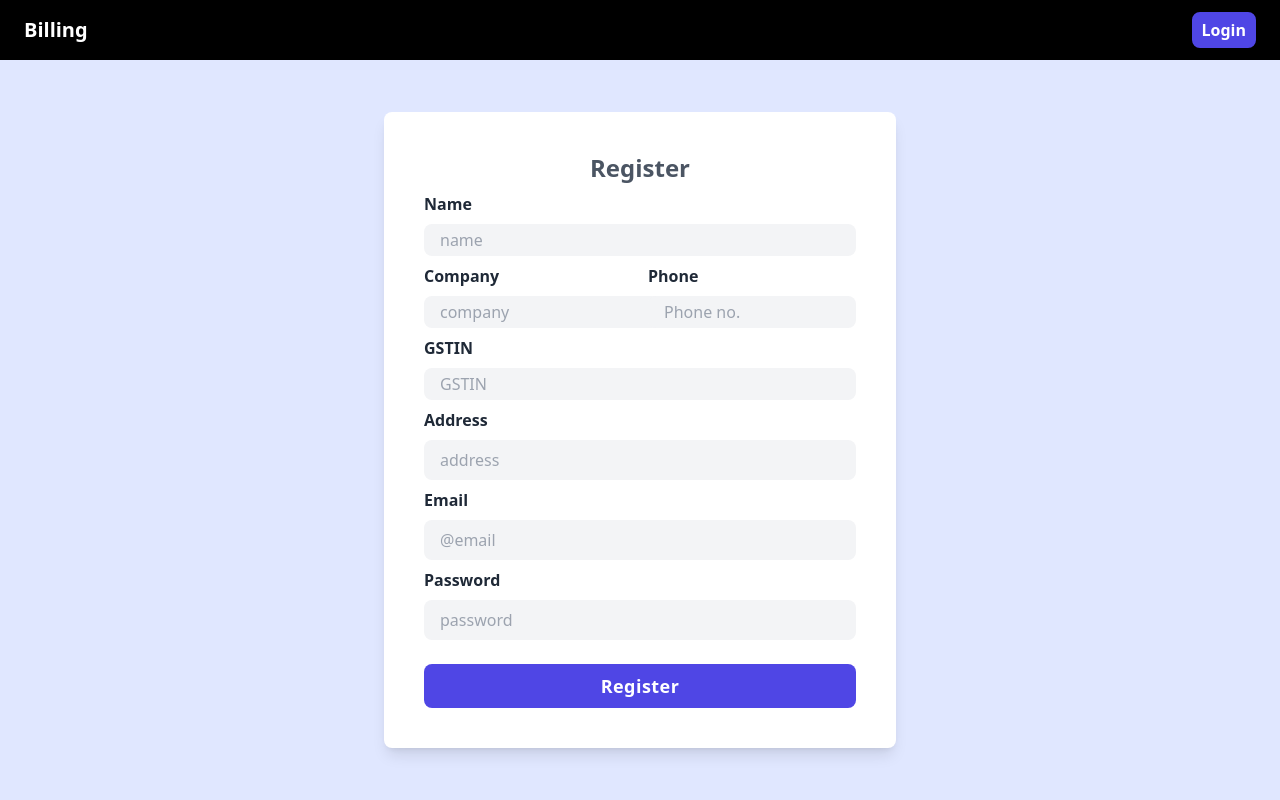
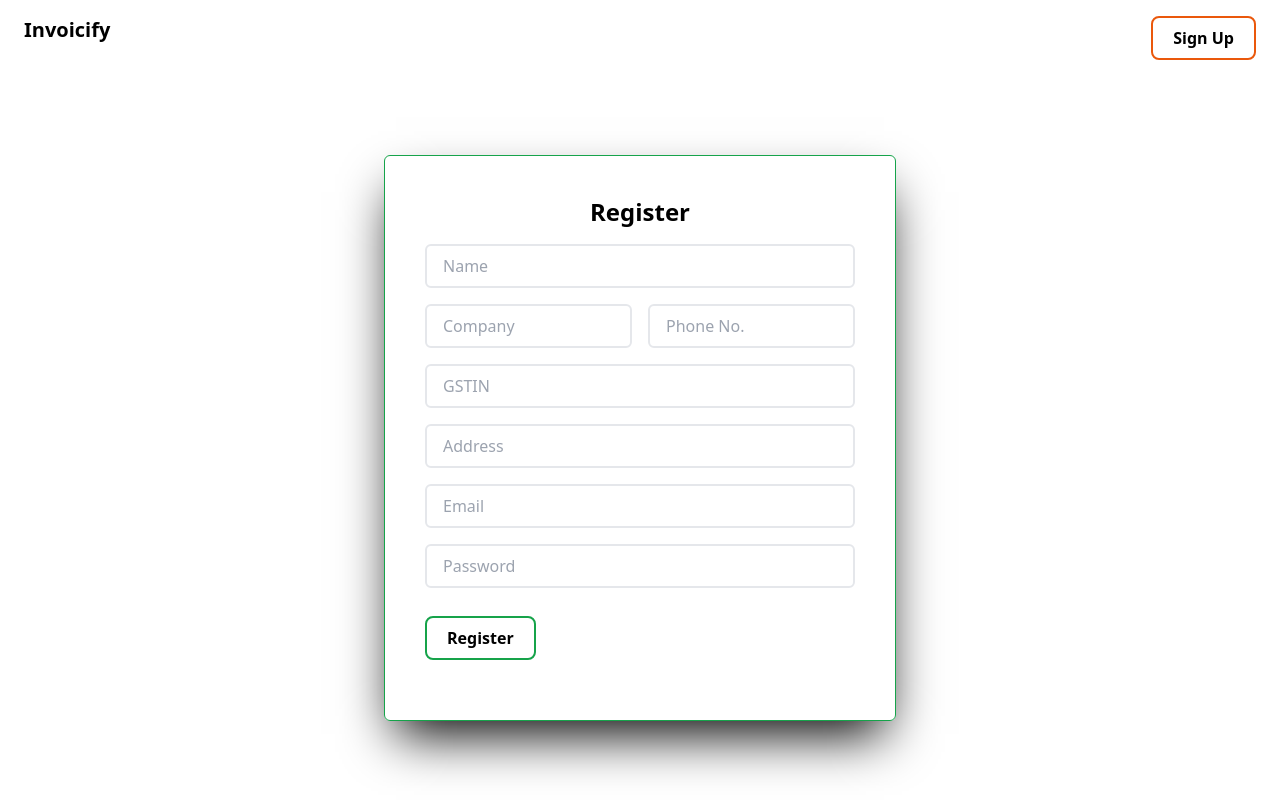
Before and after one commit to Aditya10T/BillingApp, a React (Vite) app in the folder frontend/: page /register in a window 1280 px wide. Built offline with nearby package versions, Linux system fonts and the light colour scheme.

Commit message:
UI fixed in Login, register and Profile

```diff
--- a/frontend/src/pages/Login.jsx
+++ b/frontend/src/pages/Login.jsx
@@ -46,8 +46,8 @@ const Login = () => {
           </div>
         </div>
         <div className="">
-          <div className="mx-auto border-2 border-green-600 rounded-md w-[70%] md:w-[40%] p-10 ">
-            <h1 className="mx-auto text-xl font-bold text-left mb-5 ">LOGIN</h1>
+          <div className=" text-center shadow-2xl shadow-black   mx-auto border border-green-600 rounded-md w-[70%] md:w-[40%] p-10 ">
+            <h1 className=" mx-auto text-xl font-bold text-center mb-5 ">LOGIN</h1>
             <input
               onChange={(e) => setEmail(e.target.value)}
               className="my-2 w-full rounded-md px-4 py-2 border-2 focus:border-green-600 outline-0"
@@ -64,7 +64,7 @@ const Login = () => {
             />
             <button
               onClick={handleLogin}
-              className="my-2 border-2 border-green-600 rounded-md px-5 py-2 hover:bg-green-500 font-semibold"
+              className="my-2 border-2 border-green-600 rounded-md px-5 py-2 hover:bg-green-500 font-semibold "
             >
               Log in
             </button>
--- a/frontend/src/pages/Profile.jsx
+++ b/frontend/src/pages/Profile.jsx
@@ -16,7 +16,7 @@ const Profile = () => {
   const [oldPassword, setOldPassword] = useState("");
   const [newPassword, setNewPassword] = useState("");
   const [confirmPassword, setConfirmPassword] = useState("");
-  const { user, setUser } = useContext(UserContext);
+  const {user, setUser } = useContext(UserContext);
   const [vis, setVis] = useState(false);
   const navigate = useNavigate();
   console.log("context = ");
@@ -89,16 +89,15 @@ const Profile = () => {
   }, [navigate, user]);
 
   return (
-    <>
-      <div className="flex flex-col h-screen">
-        <div className="flex flex-row w-screen">
+      <div className="grid grid-cols-1 h-screen">
+        <div className="grid grid-cols-2  justify-between h-fit ">
           <Sidebar />
           <a className="ml-14 mt-2.5 font-bold text-2xl" href="/home">
-            Billing
+            Invoicify
           </a>
         </div>
-        <div className="flex-grow mt-10 flex flex-col justify-center items-center">
-          <div className="flex flex-col w-[500px] h-max p-6 border-solid  rounded-lg shadow-lg shadow-black border-indigo-300">
+        <div className="py-10">
+          <div className="shadow-2xl shadow-black   mx-auto border border-green-600 rounded-md w-[70%] md:w-[40%] p-10 ">
             <h1 className="self-center font-bold text-2xl text-black">
               Profile
             </h1>
@@ -108,7 +107,7 @@ const Profile = () => {
               </label>
               <input
                 value={name}
-                className="border-solid border-2 p-2 rounded-md bg-gray-200"
+                className="mb-1 w-full rounded-md px-4 py-2 border-2  focus:border-green-600 outline-0"
                 onChange={(e) => {
                   setName(e.target.value);
                 }}
@@ -118,7 +117,7 @@ const Profile = () => {
               </label>
               <input
                 value={email}
-                className="border-solid border-2 p-2 rounded-md bg-gray-200"
+                className="mb-1 w-full rounded-md px-4 py-2 border-2 focus:border-green-600 outline-0"
                 onChange={(e) => {
                   setEmail(e.target.value);
                 }}
@@ -128,7 +127,7 @@ const Profile = () => {
               </label>
               <input
                 value={phone}
-                className="border-solid border-2 p-2 rounded-md bg-gray-200"
+                className="mb-1 w-full rounded-md px-4 py-2 border-2 focus:border-green-600 outline-0"
                 onChange={(e) => {
                   setPhone(e.target.value);
                 }}
@@ -138,7 +137,7 @@ const Profile = () => {
               </label>
               <input
                 value={company}
-                className="border-solid border-2 p-2 rounded-md bg-gray-200"
+                className="mb-1 w-full rounded-md px-4 py-2 border-2 focus:border-green-600 outline-0"
                 onChange={(e) => {
                   setCompany(e.target.value);
                 }}
@@ -148,7 +147,7 @@ const Profile = () => {
               </label>
               <input
                 value={address}
-                className="border-solid border-2 p-2 rounded-md bg-gray-200"
+                className="mb-1 w-full rounded-md px-4 py-2 border-2 focus:border-green-600 outline-0"
                 onChange={(e) => {
                   setAddress(e.target.value);
                 }}
@@ -158,7 +157,7 @@ const Profile = () => {
               </label>
               <input
                 value={gstin}
-                className="border-solid border-2 p-2 rounded-md bg-gray-200"
+                className="mb-1 w-full rounded-md px-4 py-2 border-2 focus:border-green-600 outline-0"
                 onChange={(e) => {
                   setGstin(e.target.value);
                 }}
@@ -166,7 +165,7 @@ const Profile = () => {
             </div>
             <button
               onClick={handleUpdate}
-              className="mt-4 border-solid border-2 py-2 bg-orange-500 hover:bg-indigo-800 rounded-md text-black font-semibold"
+              className="ml-2 mt-5 font-semibold border-solid border-2 border-green-600 py-2 px-5 rounded-lg  hover:bg-green-500"
             >
               Update
             </button>
@@ -175,12 +174,14 @@ const Profile = () => {
                 setVis(true);
               }}
               hidden={vis ? "hidden" : ""}
-              className="mt-4 border-solid border-2 py-2 bg-green-500 hover:bg-indigo-800 text-white"
+              className="mx-2 my-5 font-semibold border-solid border-2 border-orange-600 py-2 px-5 rounded-lg  hover:bg-orange-500"
             >
               Change Password
             </button>
             {vis && (
-              <div className="flex flex-col mt-4 p-4">
+              <>
+              <hr className="my-10 border-2 border-orange-600"/>
+              <div className="  p-4">
                   <form
                     className="flex flex-col"
                     onSubmit={updatePasswordSubmit}
@@ -193,7 +194,7 @@ const Profile = () => {
                         placeholder="Old Password"
                         required
                         value={oldPassword}
-                        className="border-solid border-2 p-2 rounded-md bg-gray-200"
+                        className="mb-1 w-full rounded-md px-4 py-2 border-2 focus:border-green-600 outline-0"
                         onChange={(e) => setOldPassword(e.target.value)}
                       />
 
@@ -206,7 +207,7 @@ const Profile = () => {
                         placeholder="New Password"
                         required
                         value={newPassword}
-                        className="border-solid border-2 p-2 rounded-md bg-gray-200"
+                        className="mb-1 w-full rounded-md px-4 py-2 border-2 focus:border-green-600 outline-0"
                         onChange={(e) => setNewPassword(e.target.value)}
                       />
                      <label htmlFor="confirmPassword" className="font-bold mt-2">
@@ -217,31 +218,32 @@ const Profile = () => {
                         placeholder="Confirm Password"
                         required
                         value={confirmPassword}
-                        className="border-solid border-2 p-2 rounded-md bg-gray-200"
+                        className="mb-1 w-full rounded-md px-4 py-2 border-2 focus:border-green-600 outline-0"
                         onChange={(e) => setConfirmPassword(e.target.value)}
                       />
-                    <div className="flex mt-2">
+
+                    <div className="mt-5">
                     <input
                       type="submit"
                       value="Change"
-                      className="bg-indigo-500 hover:bg-indigo-800 text-white p-2 px-4 border-solid border-2 rounded-md"
+                      className=" my-5 font-semibold border-solid border-2 border-green-600 py-2 px-5 rounded-lg  hover:bg-green-500"
                     />
                     <button
                       onClick={() => {
                         setVis(false);
                       }}
-                      className="bg-indigo-500 hover:bg-indigo-800 ml-4 text-white p-2 px-4 border-solid border-2 rounded-md"
+                      className=" mx-2 my-5 font-semibold border-solid border-2 border-orange-600 py-2 px-5 rounded-lg  hover:bg-orange-500"
                     >
                       Go Back
                     </button>
                     </div>
                   </form>
               </div>
+              </>
             )}
           </div>
         </div>
       </div>
-    </>
   );
 };
 
--- a/frontend/src/pages/Register.jsx
+++ b/frontend/src/pages/Register.jsx
@@ -41,84 +41,63 @@ const Register = () => {
   };
 
   return (
-    <>
-      <div className="flex flex-col min-w-screen h-screen">
-        <div className="flex items-center bg-black text-white justify-between px-6 h-[60px] w-full py-4">
+      <div className="grid grid-cols-1 h-screen">
+      <div className="grid grid-cols-2 px-6 justify-between py-4 h-fit ">
           <h1 className="text-lg md:text-xl font-extrabold">
-            <Link to="/">Billing</Link>
+            <Link to="/">Invoicify</Link>
           </h1>
-          <h3 className="font-bold border-solid border-2 border-indigo-600 py-1 px-2 rounded-lg bg-indigo-600 hover:bg-indigo-500">
-            <Link to="/login">Login</Link>
-          </h3>
+          <div className="place-self-end">
+            <button className="font-semibold border-solid border-2 border-orange-600 py-2 px-5 rounded-lg  hover:bg-orange-500">
+            <Link to="/register">Sign Up</Link>
+            </button>
+          </div>
         </div>
-        <div className="flex grow justify-center items-center bg-indigo-100">
-          <div className="lg:w-2/5 md:w-2/3 w-[74%] ">
-            <div className="bg-white p-10 rounded-lg shadow-lg w-full ">
-              <h1 className="text-center text-2xl mb-2 text-gray-600 font-bold font-sans">
+
+
+        <div className="py-10">
+          <div className="">
+            <div className=" shadow-2xl shadow-black   mx-auto border border-green-600 rounded-md w-[70%] md:w-[40%] p-10 ">
+              <h1 className="text-center text-2xl mb-2 font-bold font-sans">
                 Register
               </h1>
               <div>
-                <label
-                  className="text-gray-800 font-semibold block my-2 text-md"
-                  htmlFor="confirm"
-                >
-                  Name
-                </label>
                 <input
-                  className="w-full bg-gray-100 px-4 py-1 rounded-lg focus:outline-none  focus:outline-indigo-500"
+                  className="my-2 w-full rounded-md px-4 py-2 border-2 focus:border-green-600 outline-0"
                   type="text"
                   name="name"
                   id="name"
-                  placeholder="name"
+                  placeholder="Name"
                   onChange={(e) => setName(e.target.value)}
                   required
                 />
               </div>
               <div className="grid grid-cols-2">
               <div className="col-span-1 mr-2">
-                <label
-                  className="text-gray-800 font-semibold block my-2 text-md"
-                  htmlFor="company"
-                >
-                  Company
-                </label>
                 <input
-                  className=" bg-gray-100 px-4 py-1 rounded-lg focus:outline-indigo-500"
+                  className="my-2 w-full rounded-md px-4 py-2 border-2 focus:border-green-600 outline-0"
                   type="text"
                   name="company"
                   id="company"
-                  placeholder="company"
+                  placeholder="Company"
                   onChange={(e) => setCompany(e.target.value)}
                   required
                 />
               </div>
               <div className="col-span-1 ml-2">
-                <label
-                  className="text-gray-800 font-semibold block my-2 text-md"
-                  htmlFor="phone"
-                >
-                  Phone
-                </label>
                 <input
-                  className="w-full bg-gray-100 px-4 py-1 rounded-lg  focus:outline-indigo-500"
+                  className="my-2 w-full rounded-md px-4 py-2 border-2 focus:border-green-600 outline-0"
                   type="number"
                   name="phone"
                   id="phone"
-                  placeholder="Phone no."
+                  placeholder="Phone No."
                   onChange={(e) => setPhone(e.target.value)}
                   required
                 />
               </div>
               </div>
               <div>
-                <label
-                  className="text-gray-800 font-semibold block my-2 text-md"
-                  htmlFor="gstin"
-                >
-                  GSTIN
-                </label>
                 <input
-                  className="w-full bg-gray-100 px-4 py-1 rounded-lg  focus:outline-indigo-500"
+                  className="my-2 w-full rounded-md px-4 py-2 border-2 focus:border-green-600 outline-0"
                   type="text"
                   name="gstin"
                   id="gstin"
@@ -128,59 +107,41 @@ const Register = () => {
                 />
               </div>
               <div>
-                <label
-                  className="text-gray-800 font-semibold block my-2 text-md"
-                  htmlFor="address"
-                >
-                  Address
-                </label>
                 <input
-                  className="w-full bg-gray-100 px-4 py-2 rounded-lg  focus:outline-indigo-500"
+                  className="my-2 w-full rounded-md px-4 py-2 border-2 focus:border-green-600 outline-0"
                   type="text"
                   name="address"
                   id="address"
-                  placeholder="address"
+                  placeholder="Address"
                   onChange={(e) => setAddress(e.target.value)}
                   required
                 />
               </div>
               <div>
-                <label
-                  className="text-gray-800 font-semibold block my-2 text-md"
-                  htmlFor="email"
-                >
-                  Email
-                </label>
                 <input
-                  className="w-full bg-gray-100 px-4 py-2 rounded-lg  focus:outline-indigo-500"
+                  className="my-2 w-full rounded-md px-4 py-2 border-2 focus:border-green-600 outline-0"
                   type="email"
                   name="email"
                   id="email"
-                  placeholder="@email"
+                  placeholder="Email"
                   onChange={(e) => setEmail(e.target.value)}
                   required
                 />
               </div>
               <div>
-                <label
-                  className="text-gray-800 font-semibold block my-2 text-md"
-                  htmlFor="password"
-                >
-                  Password
-                </label>
                 <input
-                  className="w-full bg-gray-100 px-4 py-2 rounded-lg  focus:outline-indigo-500"
+                  className="my-2 w-full rounded-md px-4 py-2 border-2 focus:border-green-600 outline-0"
                   type="Password"
                   name="password"
                   id="password"
-                  placeholder="password"
+                  placeholder="Password"
                   onChange={(e) => setPassword(e.target.value)}
                   required
                 />
               </div>
               <div>
                 <button
-                  className="w-full mt-6 bg-indigo-600 rounded-lg px-4 py-2 text-lg text-white tracking-wide font-semibold font-sans"
+                  className="my-5 font-semibold border-solid border-2 border-green-600 py-2 px-5 rounded-lg  hover:bg-green-500"
                   onClick={handleRegister}
                 >
                   Register
@@ -191,7 +152,6 @@ const Register = () => {
           </div>
         </div>
       </div>
-    </>
   );
 };
 
```
Also changed, not shown: 1 other file (tests, documents, lock files or other folders).
